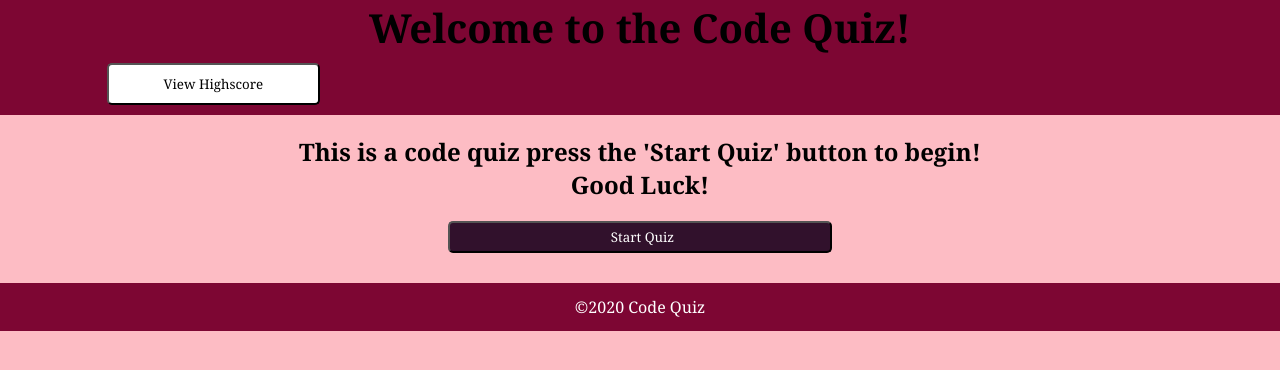
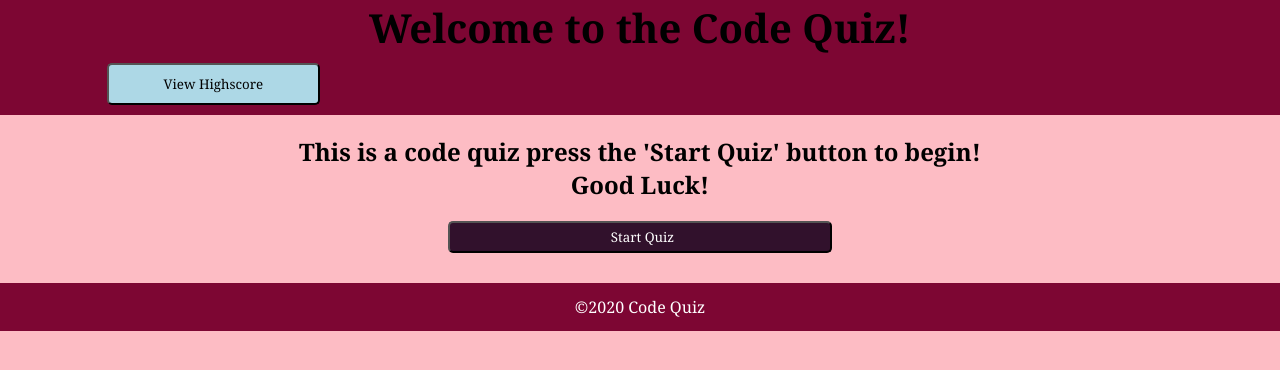
Before and after one commit to njderenne/Code-Quiz, a plain HTML site: page index.html in a window 1280 px wide. In both pictures the pointer is over the button "View Highscore". Drawn offline with Linux system fonts and the light colour scheme.

Commit message:
added hovering to the buttons

```diff
--- a/assets/css/style.css
+++ b/assets/css/style.css
@@ -82,6 +82,11 @@ header {
     margin: auto;
     text-align: center;
     display: block;
+}
+
+.btn:hover {
+    background-color: lightblue;
+    color: #000000;
 }
 
 .timer {
--- a/index.html
+++ b/index.html
@@ -36,7 +36,7 @@
             <form class="score-form">
                 <label for="fname">Initials: </label>
                 <input id="input-initials" type="text" name="name" placeholder="Enter Your Initials">
-                <button class="submit-btn" type="submit" value="Submit">Submit</button>
+                <button class="submit-btn btn" type="submit" value="Submit">Submit</button>
             </form>
         </div>
     </section>
```
